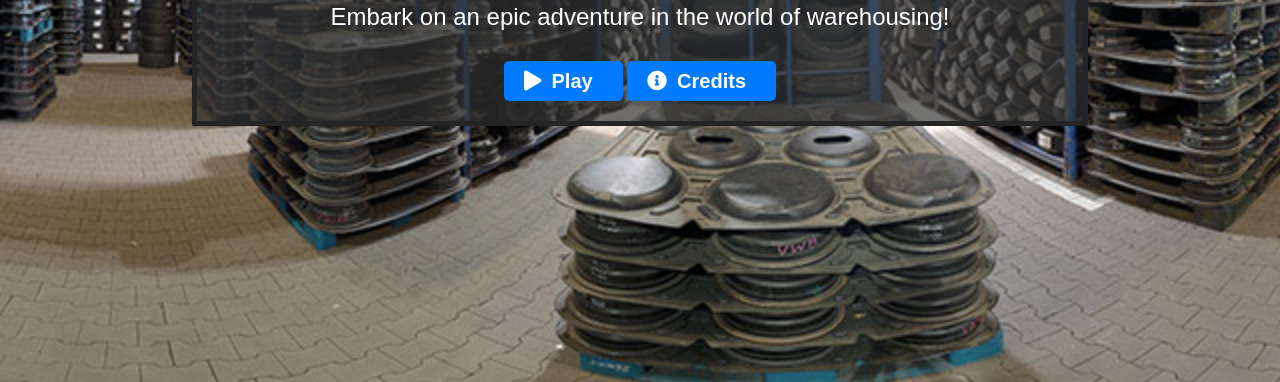
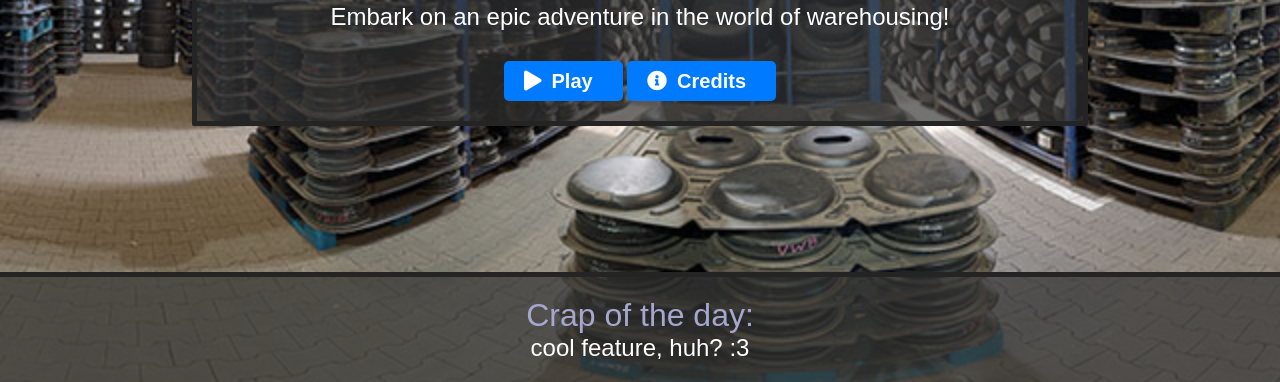
Before and after one commit to minidogg/warehouse-inc, a plain HTML site: page index.html in a window 1280 px wide. Shown: the part 418-800 px from the top of the page. Drawn offline with Linux system fonts and the light colour scheme.

Commit message:
crap of the day!!! :3333333

```diff
--- /dev/null
+++ b/crapmessages.js
@@ -0,0 +1,4 @@
+const crapMessages = [
+'cool feature, huh? :3',
+'<span style="color:#6bc5b9; font-size:8vmin; font-family:\'Comic Sans MS\', \'Comic Sans\', cursive">E</span>'
+];
--- a/index.css
+++ b/index.css
@@ -51,6 +51,21 @@ body {
     padding: 20px;
 }
 
+#crapOfTheDay {
+    position: fixed;
+    text-align: center;
+    color: #fff;
+
+    transition: transform 1s ease-in-out;
+
+    background-color: #333333ad;
+    border-top: #242424 5px solid;
+    padding: 20px;
+    left: 0;
+    bottom: 0;
+    right: 0;
+}
+
 h1 {
     font-size: 8vmin;
     margin-bottom: 20px;
@@ -94,20 +109,6 @@ button:hover {
     /*font-weight: normal;*/
 }
 
-@keyframes rotateEndlessly
-{
-    from
-    {
-        -webkit-transform: rotate(0deg);
-        transform: rotate(0deg);
-    }
-    to
-    {
-        -webkit-transform: rotate(360deg);
-        transform: rotate(360deg);
-    }
-}
-
 html,body {
     height:100%;
 }
--- a/index.html
+++ b/index.html
@@ -25,7 +25,20 @@
             </button>
         </div>
 
+        <div id="crapOfTheDay">
+            <span style="font-size: 4vmin;color: #a6a7cf;">Crap of the day:</span><br>
+            <span id="crapContents" style="font-size: 3vmin;"></span>
+        </div>
+
+        <script src="crapmessages.js"></script>
+
         <script>
+            const firstCrapDate = new Date(2024, 2, 28);
+            let daysSinceCrapCreation = Math.floor((new Date() - firstCrapDate) / (1000 * 3600 * 24));
+            const crapContents = document.getElementById("crapContents");
+
+            crapContents.innerHTML = crapMessages[daysSinceCrapCreation % crapMessages.length];
+
             function switchTo(site) {
                 const bgscroll = document.getElementById("bgscroll");
                 const container = document.getElementById("container")
@@ -39,16 +52,16 @@
                     window.location.href = site;
                 },1100)
             }
-    </script>
-    <script>
+
+
             const bgMusic = new Audio('./src/sfx/music/FastMenuLiteHeavy.mp3');
 
-        document.addEventListener("DOMContentLoaded", function() {
+            document.addEventListener("DOMContentLoaded", async function() {
+                try {
                     bgMusic.loop = true;
-            try {
-                bgMusic.play();
+                    await bgMusic.play();
                 } catch {
-                delete document.getElementById("autoplayPopup").style.display;
+                    document.getElementById("autoplayPopup").style.display = "unset";
                 }
             });
         </script>
```
Also changed, not shown: src/index.html (+2 -3 lines). Lines whose indentation alone changed are shown as unchanged.
